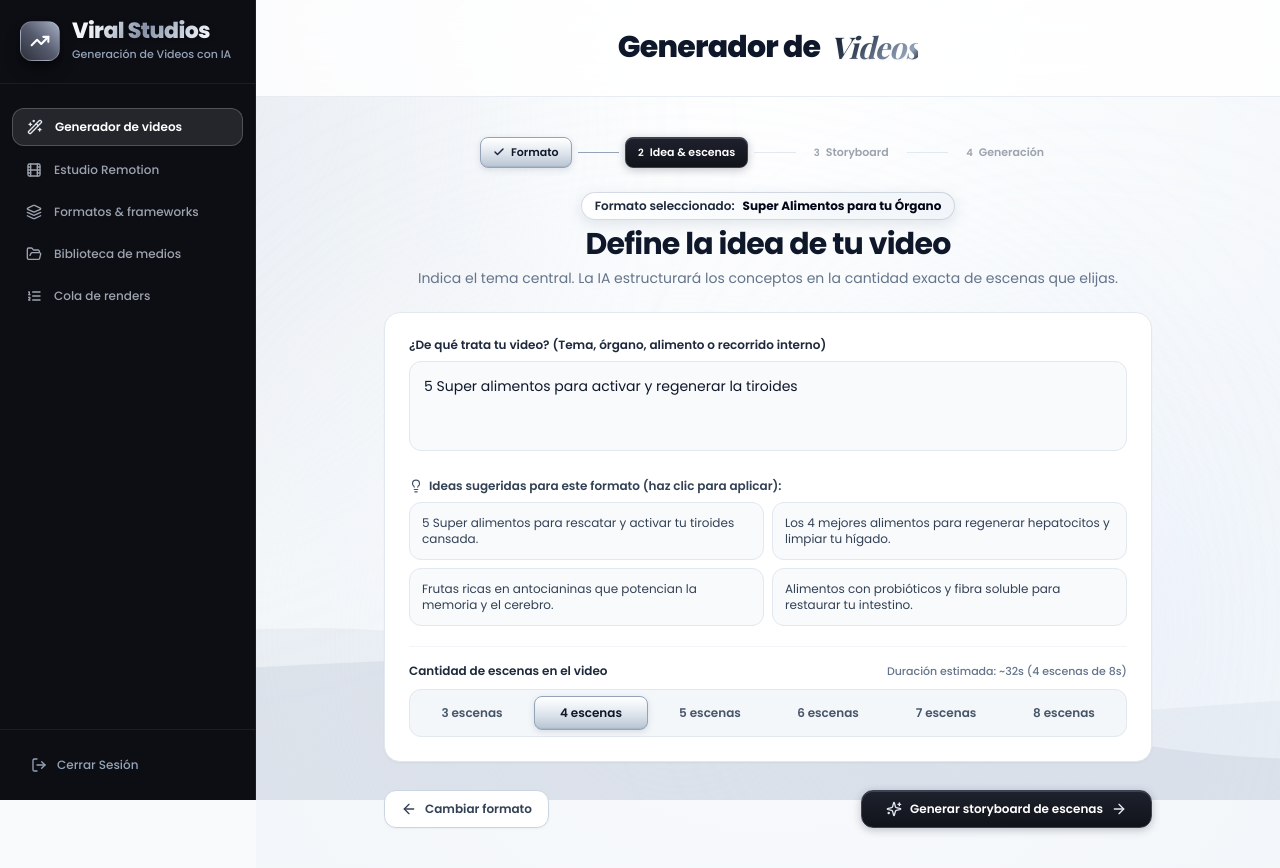
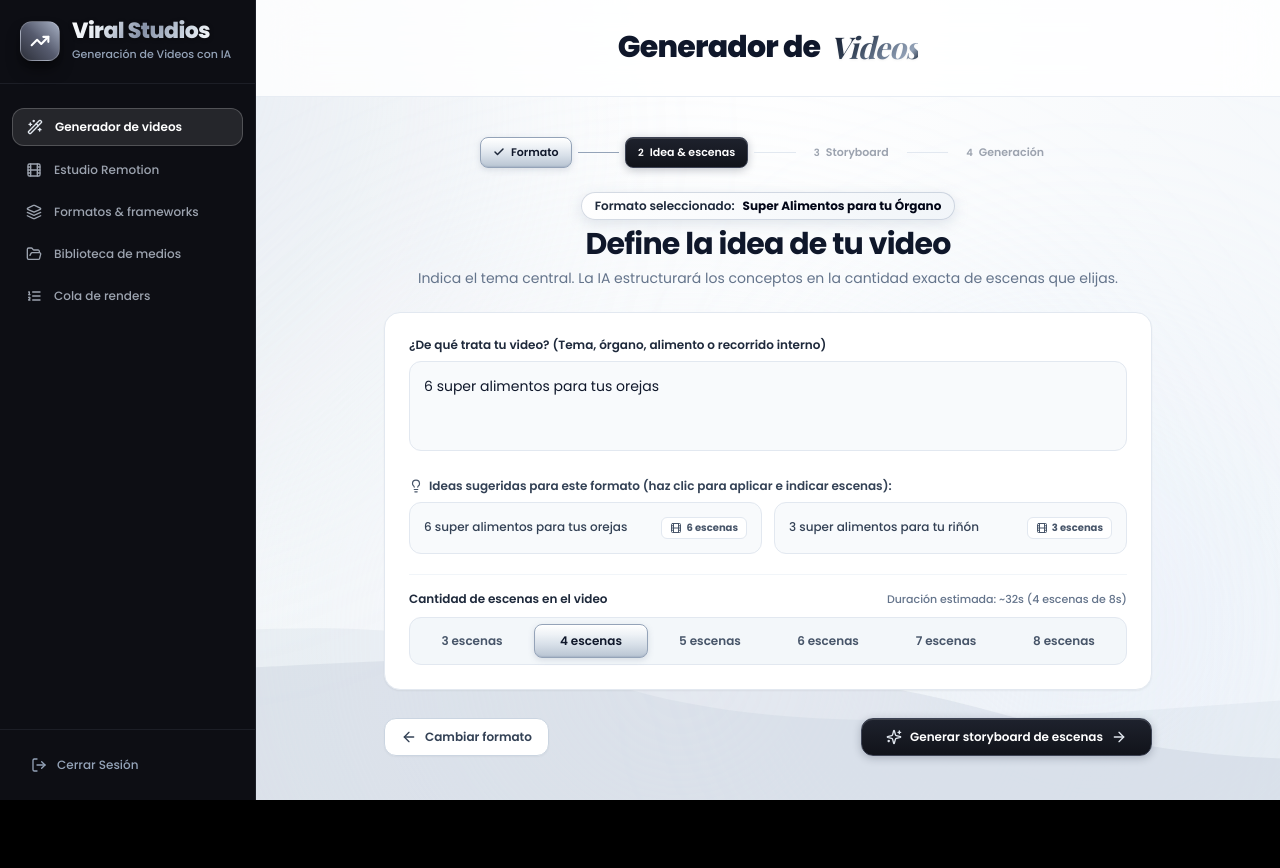
Before and after one commit to Sano-Punto/contenido-viral, a Next.js app: page /generador-de-videos in a window 1280 px wide. Both pictures are taken after a click on the button 437 px from the left and 352 px from the top of the page. After the commit the page ends 800 px from the top, so only its background shows below. Built offline with nearby package versions, Linux system fonts and the light colour scheme; a web font is replaced by a local one.

Commit message:
feat: limit suggested ideas to 2 per format with dynamic placeholders and automatic scene selection

```diff
--- a/components/wizard/Step2IdeaInput.tsx
+++ b/components/wizard/Step2IdeaInput.tsx
@@ -1,33 +1,43 @@
 import React, { useState } from 'react';
 import { useSystemStore } from '@/store/useProjectStore';
 import { generateViralScript } from '@/services/ai/scriptGenerator';
-import { Sparkles, ArrowLeft, ArrowRight, Lightbulb } from 'lucide-react';
+import { Sparkles, ArrowLeft, ArrowRight, Lightbulb, Film } from 'lucide-react';
 
-const INSPIRATIONS_BY_FRAMEWORK: Record<string, string[]> = {
+interface InspirationItem {
+  text: string;
+  scenes: number;
+}
+
+const INSPIRATIONS_BY_FRAMEWORK: Record<string, InspirationItem[]> = {
   'super-alimentos': [
-    '5 Super alimentos para rescatar y activar tu tiroides cansada.',
-    'Los 4 mejores alimentos para regenerar hepatocitos y limpiar tu hígado.',
-    'Frutas ricas en antocianinas que potencian la memoria y el cerebro.',
-    'Alimentos con probióticos y fibra soluble para restaurar tu intestino.',
+    { text: '6 super alimentos para tus orejas', scenes: 6 },
+    { text: '3 super alimentos para tu riñón', scenes: 3 },
   ],
   'alimentos-que-retan': [
-    '3 Alimentos cotidianos que saturan de grasa y fatigan tu hígado.',
-    'Grasas trans y ultraprocesados que inflaman tus arterias coronarias.',
-    'Bebidas azucaradas que agotan las células de tu páncreas y estómago.',
-    'Exceso de sodio y harinas refinadas que retan tus riñones.',
+    { text: '5 alimentos que retan tus riñones', scenes: 5 },
+    { text: '4 alimentos que retan tus ojos', scenes: 4 },
   ],
   'que-sucede-al-comer': [
-    'Qué sucede realmente dentro de ti al tomar un vaso de gaseosa oscura.',
-    'El viaje interno cinematográfico de una porción de papas fritas.',
-    'Recorrido biológico paso a paso al consumir café en ayunas.',
-    'Qué ocurre en tus células y sangre al tomar agua con limón y chía.',
+    { text: '4 cosas que suceden en tu cuerpo al comer aguacate', scenes: 4 },
+    { text: '3 cambios biológicos al tomar agua con limón y chía', scenes: 3 },
   ],
   default: [
-    'Qué le pasa a tu cerebro y memoria cuando comes arándanos en ayunas.',
-    'El efecto oculto del limón con agua tibia en el hígado graso.',
-    'La fruta que repara las arterias del corazón según estudios recientes.',
-    'Por qué los atletas consumen plátano antes de entrenamientos intensos.',
+    { text: '6 super alimentos para tus orejas', scenes: 6 },
+    { text: '3 super alimentos para tu riñón', scenes: 3 },
   ],
+};
+
+const getPlaceholderByFramework = (frameworkId: string): string => {
+  switch (frameworkId) {
+    case 'alimentos-que-retan':
+      return 'Ejemplo: Alimentos que retan esto... (ej. 5 alimentos que retan tus riñones)';
+    case 'super-alimentos':
+      return 'Ejemplo: Super alimentos para... (ej. 6 super alimentos para tus orejas)';
+    case 'que-sucede-al-comer':
+      return 'Ejemplo: Qué sucede en tu cuerpo al comer... (ej. 4 cosas que suceden al comer aguacate)';
+    default:
+      return 'Ejemplo: Super alimentos para...';
+  }
 };
 
 export const Step2IdeaInput: React.FC = () => {
@@ -36,19 +46,22 @@ export const Step2IdeaInput: React.FC = () => {
   const selectedFw = frameworks.find((f) => f.id === project.frameworkId) || frameworks[0];
   const requiresScript = selectedFw.requiresSpokenScript ?? true;
 
+  const defaultInspiration = INSPIRATIONS_BY_FRAMEWORK[selectedFw.id]?.[0] || INSPIRATIONS_BY_FRAMEWORK.default[0];
+
   const [idea, setIdea] = useState(
-    project.ideaPrompt ||
-    (selectedFw.id === 'super-alimentos'
-      ? '5 Super alimentos para activar y regenerar la tiroides'
-      : selectedFw.id === 'alimentos-que-retan'
-      ? '3 Alimentos cotidianos que dañan e inflaman tu hígado'
-      : selectedFw.id === 'que-sucede-al-comer'
-      ? 'Qué sucede en tu cuerpo cuando tomas un vaso de gaseosa oscura'
-      : '')
+    project.ideaPrompt || defaultInspiration.text
   );
-  const [scenesCount, setScenesCount] = useState<number>(project.scenesCount || selectedFw.recommendedScenes || 4);
+  const [scenesCount, setScenesCount] = useState<number>(
+    project.scenesCount || defaultInspiration.scenes
+  );
 
   const inspirations = INSPIRATIONS_BY_FRAMEWORK[selectedFw.id] || INSPIRATIONS_BY_FRAMEWORK.default;
+  const placeholderText = getPlaceholderByFramework(selectedFw.id);
+
+  const handleSelectInspiration = (item: InspirationItem) => {
+    setIdea(item.text);
+    setScenesCount(item.scenes);
+  };
 
   const handleGenerateScenes = async () => {
     if (!idea.trim()) return;
@@ -116,28 +129,46 @@ export const Step2IdeaInput: React.FC = () => {
             rows={3}
             value={idea}
             onChange={(e) => setIdea(e.target.value)}
-            placeholder="Ejemplo: Qué le pasa a tu hígado y cerebro cuando tomas papaya con semillas..."
+            placeholder={placeholderText}
             className="w-full rounded-xl bg-slate-50 border border-slate-200 p-3.5 text-sm text-slate-900 placeholder-slate-400 focus:outline-none focus:border-slate-400 focus:bg-white transition-all resize-none"
           />
         </div>
 
-        {/* Ideas Rápidas de Inspiración */}
+        {/* Ideas Rápidas de Inspiración (Exactamente 2) */}
         <div className="space-y-2">
           <div className="flex items-center gap-1.5 text-xs font-semibold text-slate-700">
             <Lightbulb className="w-3.5 h-3.5 text-slate-600" />
-            <span>Ideas sugeridas para este formato (haz clic para aplicar):</span>
+            <span>Ideas sugeridas para este formato (haz clic para aplicar e indicar escenas):</span>
           </div>
-          <div className="grid grid-cols-1 sm:grid-cols-2 gap-2">
-            {inspirations.map((item, idx) => (
-              <button
-                key={idx}
-                type="button"
-                onClick={() => setIdea(item)}
-                className="text-left text-xs p-3 rounded-xl bg-slate-50 border border-slate-200 hover:border-slate-400 hover:bg-white text-slate-700 transition-all line-clamp-2"
-              >
-                {item}
-              </button>
-            ))}
+          <div className="grid grid-cols-1 sm:grid-cols-2 gap-3">
+            {inspirations.map((item, idx) => {
+              const isActive = idea === item.text && scenesCount === item.scenes;
+
+              return (
+                <button
+                  key={idx}
+                  type="button"
+                  onClick={() => handleSelectInspiration(item)}
+                  className={`text-left text-xs p-3.5 rounded-xl border transition-all flex items-center justify-between gap-3 group cursor-pointer ${
+                    isActive
+                      ? 'bg-slate-900 text-white border-slate-900 shadow-sm'
+                      : 'bg-slate-50 border-slate-200 hover:border-slate-400 hover:bg-white text-slate-700'
+                  }`}
+                >
+                  <span className="font-medium leading-snug">{item.text}</span>
+                  <span
+                    className={`text-[10px] font-bold px-2 py-0.5 rounded-md shrink-0 flex items-center gap-1 ${
+                      isActive
+                        ? 'bg-slate-800 text-slate-200 border border-slate-700'
+                        : 'bg-white text-slate-600 border border-slate-200 group-hover:border-slate-300'
+                    }`}
+                  >
+                    <Film className="w-3 h-3" />
+                    {item.scenes} escenas
+                  </span>
+                </button>
+              );
+            })}
           </div>
         </div>
 
```
